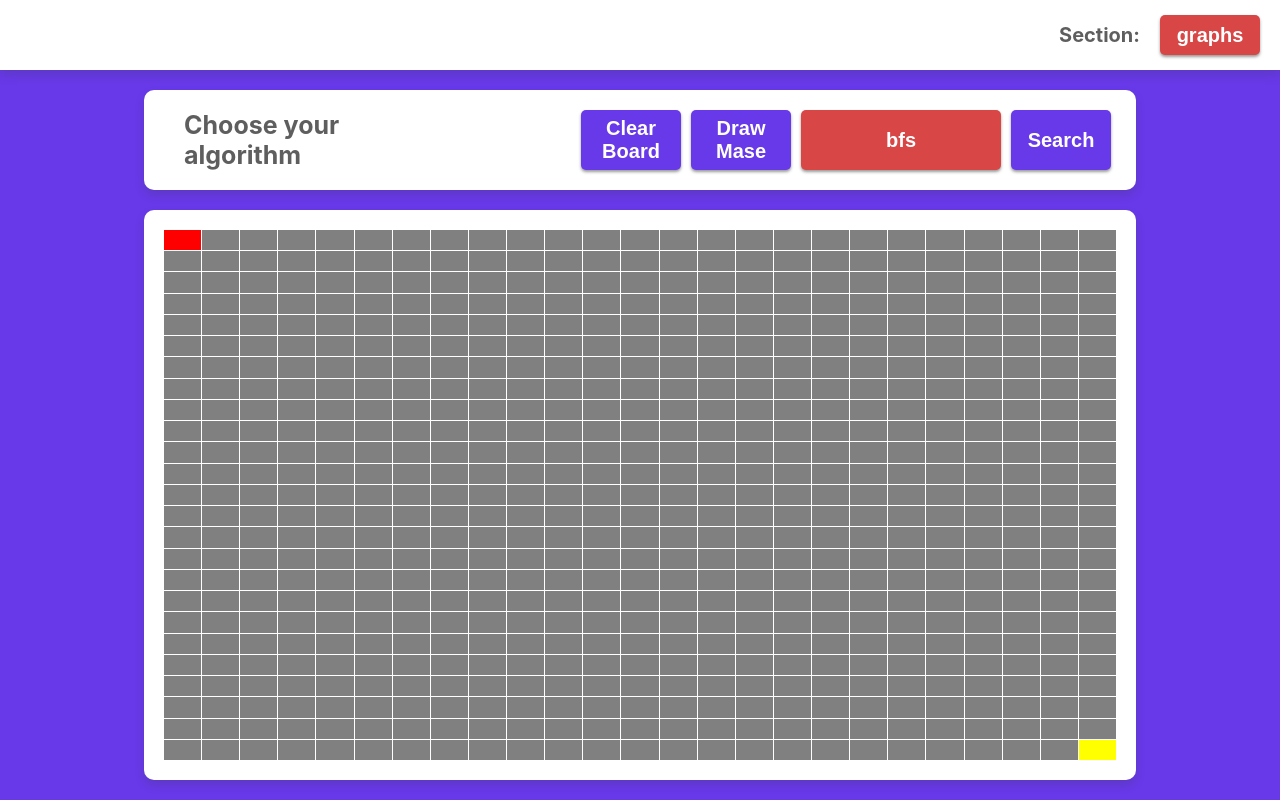
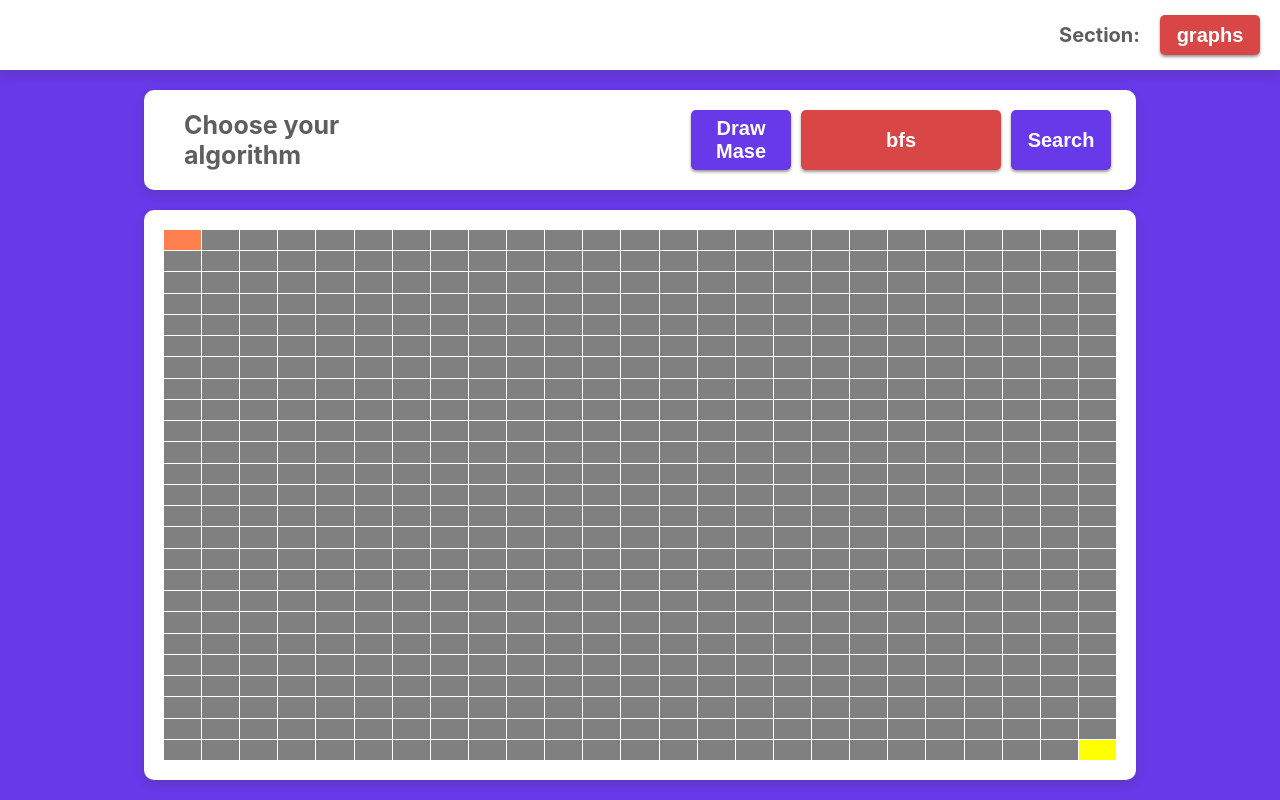
Before and after one commit to rudensergey/algo-visualiser, a React app: page / in a window 1280 px wide. Built offline with nearby package versions, Linux system fonts and the light colour scheme.

Commit message:
small fixes

```diff
--- a/src/components/graph/Graph.tsx
+++ b/src/components/graph/Graph.tsx
@@ -23,6 +23,7 @@ import "./style.css";
 
 export class Graph extends React.Component {
   state: Readonly<{
+    changed: boolean;
     pressedKey: boolean;
     searching: Boolean;
     matrix: any;
@@ -42,6 +43,7 @@ export class Graph extends React.Component {
     const matrix = constructMatrix(25);
 
     this.state = {
+      changed: false,
       pressedKey: false,
       searching: false,
       matrix: matrix,
@@ -55,7 +57,7 @@ export class Graph extends React.Component {
 
   clear() {
     if (this.state.searching) return;
-    this.setState({ matrix: constructMatrix(25) });
+    this.setState({ matrix: constructMatrix(25), changed: false });
   }
 
   async search() {
@@ -82,10 +84,6 @@ export class Graph extends React.Component {
     const { column, row } = this.state.matrix[0][0];
     rowStack.push(row);
     columnStack.push(column);
-
-    await wait(10).then(() =>
-      self.setVertexStatus(column, row, VERTEX_STATUS.VISITED),
-    );
 
     while (rowStack.length) {
       const x = columnStack.shift();
@@ -158,9 +156,11 @@ export class Graph extends React.Component {
   isVisitedOrBlocked(column: number, row: number) {
     if (column >= 25 || column < 0 || row >= 25 || row < 0)
       return console.error("isVisited: Missed index!");
+    const status = this.state.matrix[row][column].status;
     return (
-      this.state.matrix[row][column].status === VERTEX_STATUS.VISITED ||
-      this.state.matrix[row][column].status === VERTEX_STATUS.BLOCKED
+      status === VERTEX_STATUS.VISITED ||
+      status === VERTEX_STATUS.BLOCKED ||
+      status === VERTEX_STATUS.START
     );
   }
 
@@ -182,6 +182,7 @@ export class Graph extends React.Component {
       return console.error("setVertexStatus: Missed index!");
 
     this.setState({
+      changed: true,
       matrix: {
         ...this.state.matrix,
         [r]: {
@@ -198,6 +199,7 @@ export class Graph extends React.Component {
 
   async drawMase() {
     if (this.state.searching) return;
+    else this.setState({ searching: true });
 
     for (let i = 0; i < 23; i++) {
       await wait(10).then(() => {
@@ -228,6 +230,8 @@ export class Graph extends React.Component {
         this.setVertexStatus(20, i, VERTEX_STATUS.BLOCKED);
       });
     }
+
+    this.setState({ searching: false });
   }
 
   onMouseDown() {
@@ -251,11 +255,11 @@ export class Graph extends React.Component {
           <p className={GRAPH.TITLE}>
             {this.state.searching ? STATUS.SEARCHING : STATUS.CHOSE_ALGORITHM}
           </p>
-          <Button classNames={GRAPH.BUTTON} onClick={this.clear}>
-            Clear Board
-          </Button>
-          <Button classNames={GRAPH.BUTTON} onClick={this.drawMase}>
-            Draw Mase
+          <Button
+            classNames={GRAPH.BUTTON}
+            onClick={this.state.changed ? this.clear : this.drawMase}
+          >
+            {this.state.changed ? "Clear Board" : "Draw Mase"}
           </Button>
           <Dropdown
             defaultValue={this.state.currentAlgorithm}
--- a/src/components/graph/style.css
+++ b/src/components/graph/style.css
@@ -55,7 +55,7 @@
   background-color: yellow;
 }
 .graph__vertex--start {
-  background-color: red;
+  background-color: coral;
 }
 .graph__vertex--path {
   background-color: var(--accent);
```
